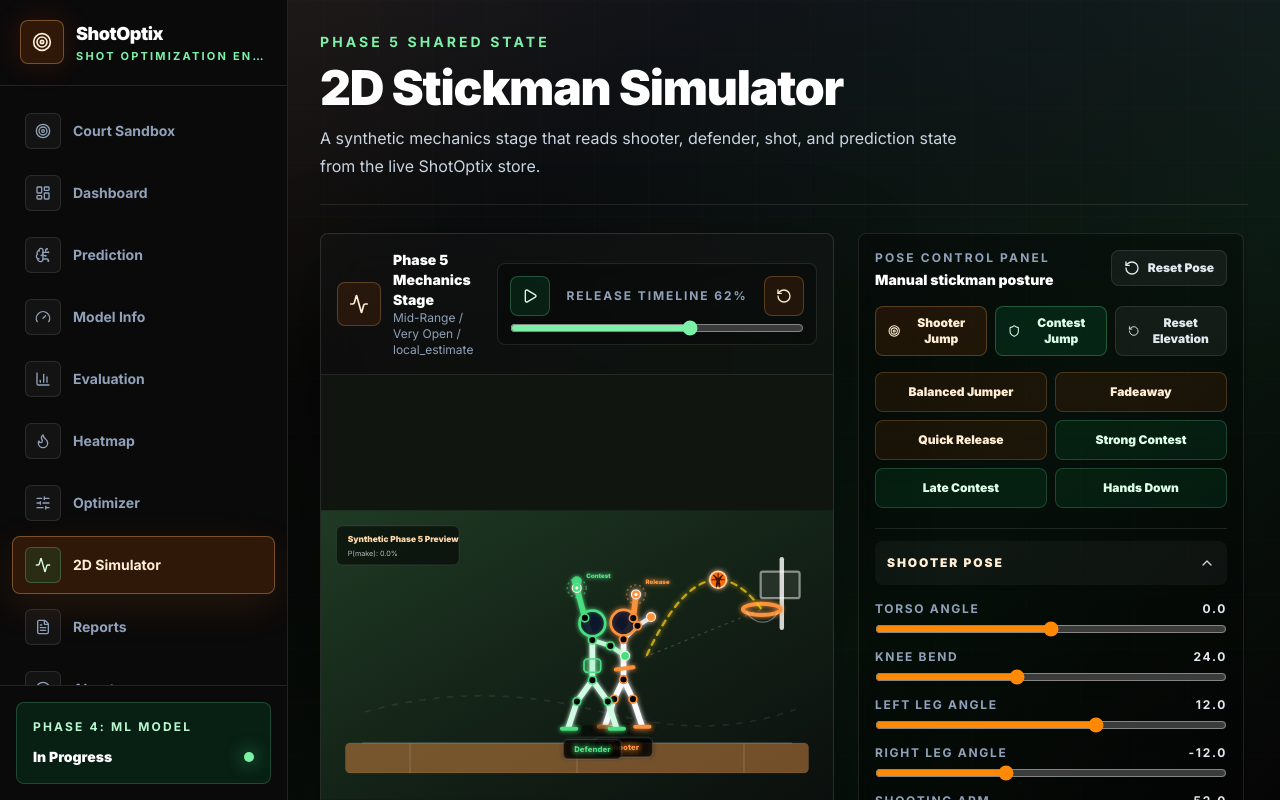
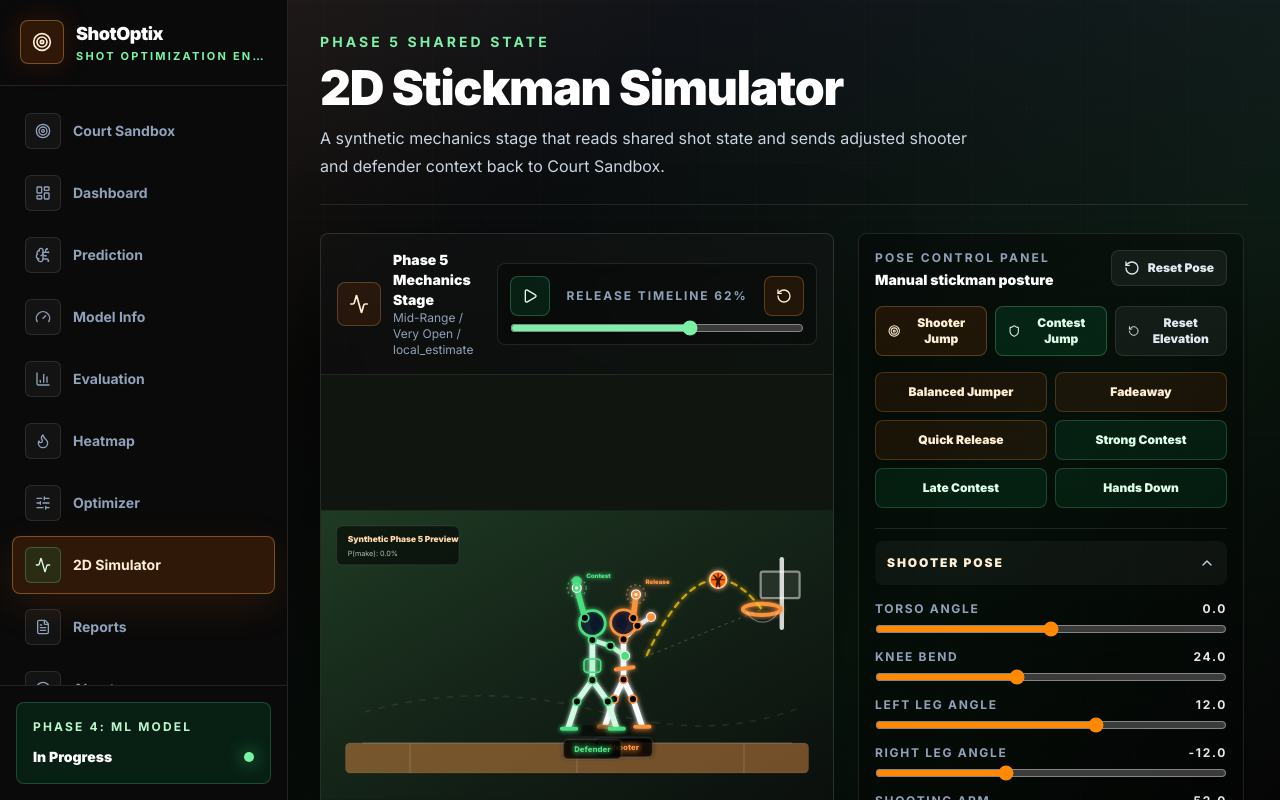
Before and after one commit to Rabin935/shot-optimizing-engine, a Next.js app in the folder frontend/: page /simulator in a window 1280 px wide. Shown: the top 800 px of the page. Built offline with nearby package versions, Linux system fonts and the light colour scheme.

Commit message:
feat: enable two-way sync between simulator and court sandbox

```diff
--- a/frontend/app/simulator/page.tsx
+++ b/frontend/app/simulator/page.tsx
@@ -22,8 +22,8 @@ export default function SimulatorPage() {
             2D Stickman Simulator
           </h1>
           <p className="max-w-2xl text-base leading-7 text-slate-300">
-            A synthetic mechanics stage that reads shooter, defender, shot, and
-            prediction state from the live ShotOptix store.
+            A synthetic mechanics stage that reads shared shot state and sends
+            adjusted shooter and defender context back to Court Sandbox.
           </p>
         </header>
 
```
